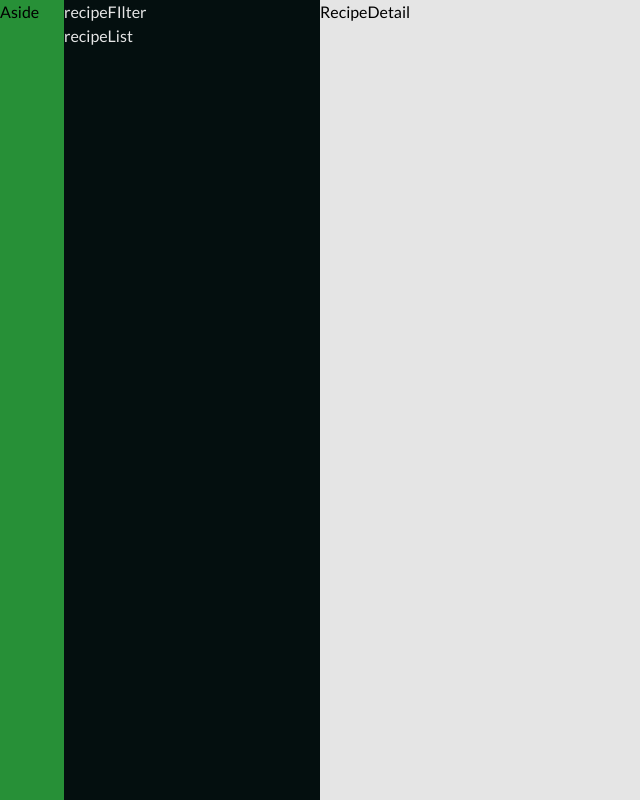
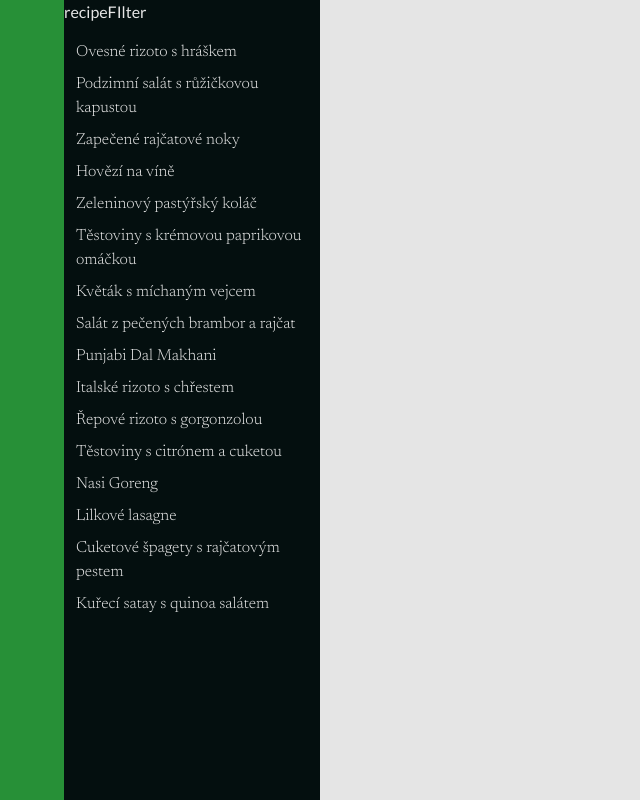
Before and after one commit to josefnagy/recipe-app, a React (Create React App) app: page / in a window 1280 px wide. Shown: the whole page, without its empty margins (0-640 px from the left). Built offline with nearby package versions, Linux system fonts and the light colour scheme.

Commit message:
style()- added some styles to recipeList

```diff
--- a/src/components/Aside.tsx
+++ b/src/components/Aside.tsx
@@ -1,7 +1,7 @@
 import React from 'react';
 
 const Aside: React.FC = () => {
-    return <div className="w-16 bg-primary">Aside</div>;
+    return <div className="w-16 bg-primary"></div>;
 };
 
 export default Aside;
--- a/src/components/RecipeDetail.tsx
+++ b/src/components/RecipeDetail.tsx
@@ -1,7 +1,7 @@
 import React from 'react';
 
 const RecipeDetail: React.FC = () => {
-    return <div className="flex-auto bg-tertiary">RecipeDetail</div>;
+    return <div className="flex-auto bg-tertiary"></div>;
 };
 
 export default RecipeDetail;
--- a/src/components/RecipeList.tsx
+++ b/src/components/RecipeList.tsx
@@ -1,7 +1,32 @@
 import React from 'react';
 
+const recipes: string[] = [
+    'Ovesné rizoto s hráškem',
+    'Podzimní salát s růžičkovou kapustou',
+    'Zapečené rajčatové noky',
+    'Hovězí na víně',
+    'Zeleninový pastýřský koláč',
+    'Těstoviny s krémovou paprikovou omáčkou',
+    'Květák s míchaným vejcem',
+    'Salát z pečených brambor a rajčat',
+    'Punjabi Dal Makhani',
+    'Italské rizoto s chřestem',
+    'Řepové rizoto s gorgonzolou',
+    'Těstoviny s citrónem a cuketou',
+    'Nasi Goreng',
+    'Lilkové lasagne',
+    'Cuketové špagety s rajčatovým pestem',
+    'Kuřecí satay s quinoa salátem',
+];
+
+const renderRecipes = recipes.map((recipe) => (
+    <p className="py-1 px-3 hover:bg-tertiary cursor-pointer hover:text-secondary" key={recipe}>
+        {recipe}
+    </p>
+));
+
 const RecipeList: React.FC = () => {
-    return <div>recipeList</div>;
+    return <div className="font-heading font-light py-3 ">{renderRecipes}</div>;
 };
 
 export default RecipeList;
```
